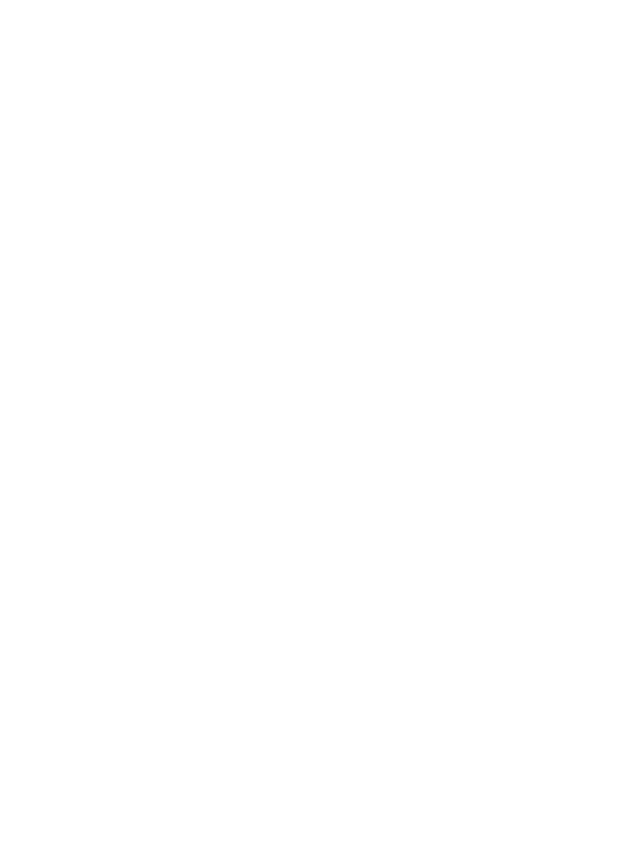
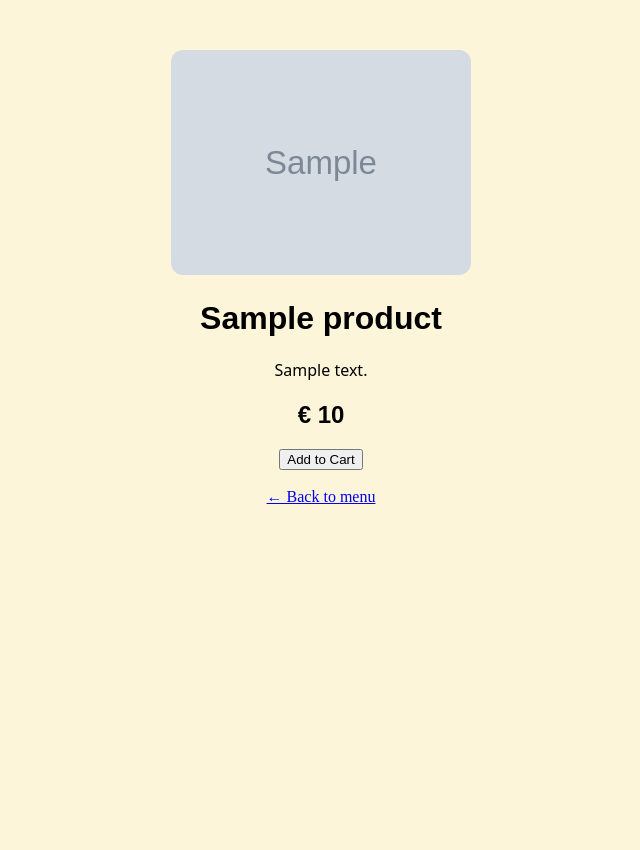
Before and after one commit to SheneB07/Healthy-humans, a PHP site: page /product.php?id=1 in a window 1280 px wide. Before the commit the part shown is empty. Shown: the whole page, without its empty margins (319-959 px from the left). Before the commit the page ends 800 px from the top, so only its background shows below. Run offline with PHP 8.4, Linux system fonts and the light colour scheme; tables that the repository leaves empty or names only in its code hold one stand-in row (values such as "Sample post"); grey boxes marked "Sample" are stand-in pictures; some web fonts are replaced.

Commit message:
product detail page

```diff
--- /dev/null
+++ b/assets/css/product.css
@@ -0,0 +1,47 @@
+@font-face {
+    font-family: 'renos_roughregular';
+    src: url('renos-rough-webfont.woff') format('woff'),
+        url('renos-rough-webfont.woff2') format('woff2');
+    font-weight: normal;
+    font-style: normal;
+}
+
+@font-face {
+    font-family: 'Noto Sans';
+    src: url('NotoSans-Italic-VariableFont_wdth,wght.ttf') format('ttf'),
+        url('NotoSans-VariableFont_wdth,wght.ttf') format('ttf');
+    font-weight: normal;
+    font-style: normal;
+}
+
+html, body {
+    margin: 0;
+    padding: 0;
+    height: 100%;
+    background-color: #FCF5DA;
+}
+
+h1, h2 {
+    font-family: 'renos_roughregular', sans-serif;
+}
+
+p {
+    font-family: 'Noto Sans', sans-serif;
+}
+
+.product-detail-container {
+    max-width: 800px;
+    margin: 50px auto;
+    text-align: center;
+}
+
+.product-detail-image {
+    width: 300px;
+    border-radius: 12px;
+}
+
+#info-box{
+    width: 100px;
+    background-color: #F4E9C0;
+
+}
--- a/menu.php
+++ b/menu.php
@@ -95,7 +95,8 @@ try {
 
 <div class="menu-items">
 <?php foreach($products as $product): ?>
-    <div class="menu-item">
+    <a href="product.php?id=<?= $product['product_id']; ?>" class="menu-link">
+        <div class="menu-item">
 
         <?php if(!empty($product['filename'])): ?>
             <img src="assets/img/<?= htmlspecialchars($product['filename']); ?>" id="product-image"
@@ -115,6 +116,7 @@ try {
         </div>
     </div>
     </div>
+    </a>
 <?php endforeach; ?>
 </div>
 
--- a/product.php
+++ b/product.php
@@ -0,0 +1,65 @@
+<?php
+include("connection.php");
+
+if (!isset($_GET['id'])) {
+    die("Product not found.");
+}
+
+$product_id = (int) $_GET['id'];
+
+try {
+    $stmt = $pdo->prepare("
+        SELECT products.*, images.filename, images.description AS image_description
+        FROM products
+        LEFT JOIN images ON products.image_id = images.image_id
+        WHERE products.product_id = :id
+    ");
+
+    $stmt->bindParam(':id', $product_id, PDO::PARAM_INT);
+    $stmt->execute();
+
+    $product = $stmt->fetch(PDO::FETCH_ASSOC);
+
+    if (!$product) {
+        die("Product not found.");
+    }
+
+} catch (PDOException $e) {
+    die("Error: " . $e->getMessage());
+}
+?>
+
+<!DOCTYPE html>
+<html lang="en">
+<head>
+    <meta charset="UTF-8">
+    <title><?= htmlspecialchars($product['name']); ?></title>
+    <link rel="stylesheet" href="assets/css/product.css">
+</head>
+<body>
+
+<div class="product-detail-container">
+
+    <!-- <div id="info-box"> -->
+    <?php if(!empty($product['filename'])): ?>
+        <img src="assets/img/<?= htmlspecialchars($product['filename']); ?>"
+             alt="<?= htmlspecialchars($product['image_description']); ?>"
+             class="product-detail-image">
+    <?php endif; ?>
+
+    <h1><?= htmlspecialchars($product['name']); ?></h1>
+
+    <p><?= htmlspecialchars($product['description']); ?></p>
+
+    <h2>€ <?= htmlspecialchars($product['price']); ?></h2>
+
+    <button>Add to Cart</button>
+
+    <br><br>
+    <a href="menu.php">← Back to menu</a>
+    <!-- </div> -->
+
+</div>
+
+</body>
+</html>
```
Also changed, not shown: assets/css/menu.css (+7 -1 lines).
